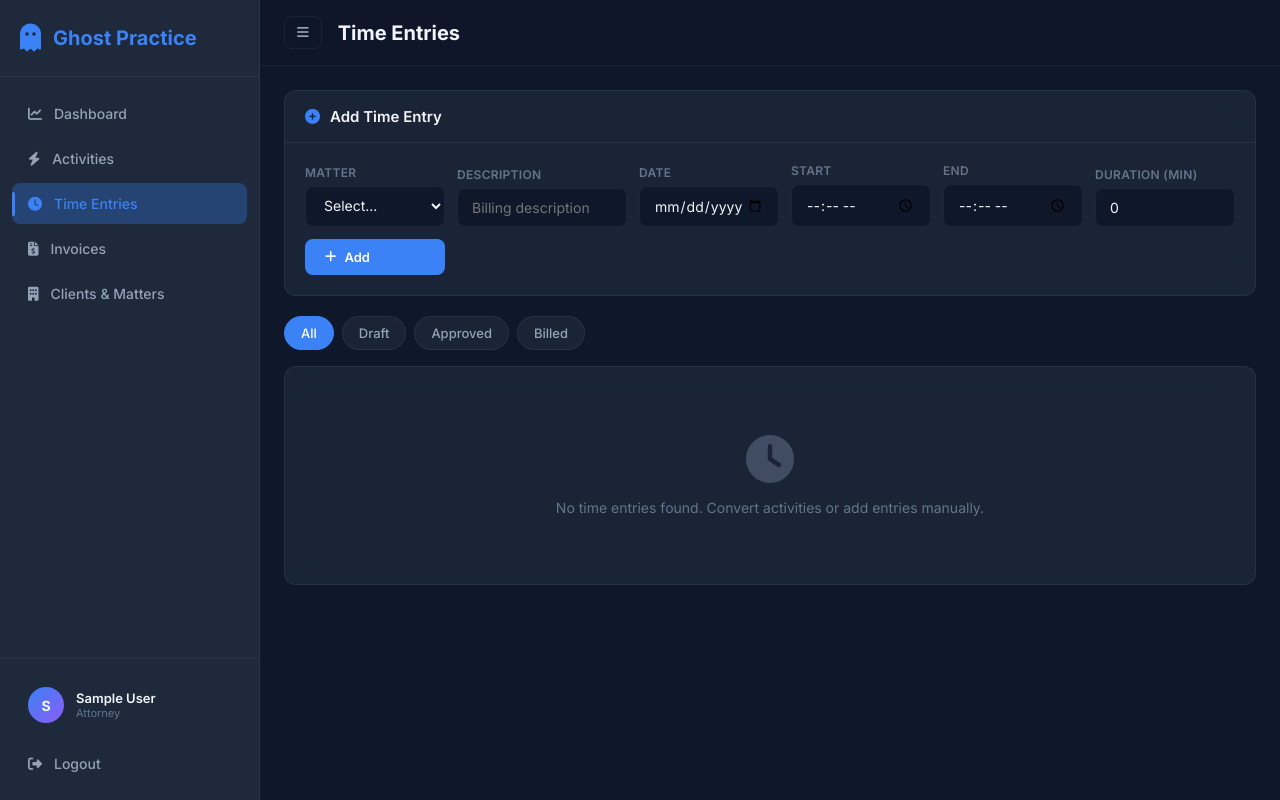
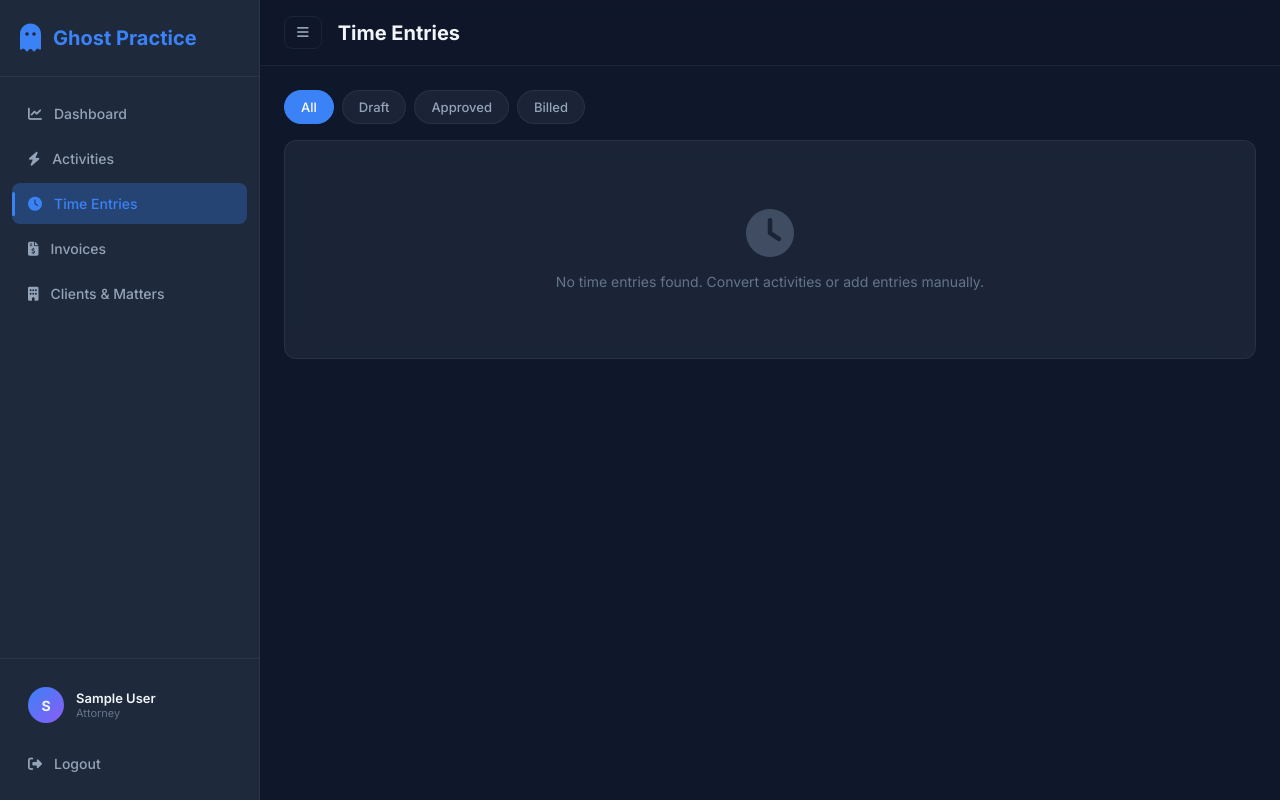
Before and after one commit to siphesihlemhlongo/Ghost_Practice_Project, a Flask app: page /time-entries/ in a window 1280 px wide. Run offline with Flask 3, Linux system fonts and the light colour scheme; the visitor is signed in with stand-in values (Sample User, id 1); data that the repository does not hold is empty.

Commit message:
hide manual time entry form

```diff
--- a/templates/time_entries.html
+++ b/templates/time_entries.html
@@ -12,8 +12,8 @@
 
 {% block content %}
 <div class="page-time-entries">
-    <!-- Manual Add -->
-    <div class="card">
+    <!-- Manual Add (Hidden for Demo) -->
+    <div class="card" style="display: none;">
         <div class="card-header"><h3><i class="fas fa-plus-circle"></i> Add Time Entry</h3></div>
         <div class="card-body">
             <form method="POST" action="{{ url_for('time_entries.add') }}" class="form-row">
```
